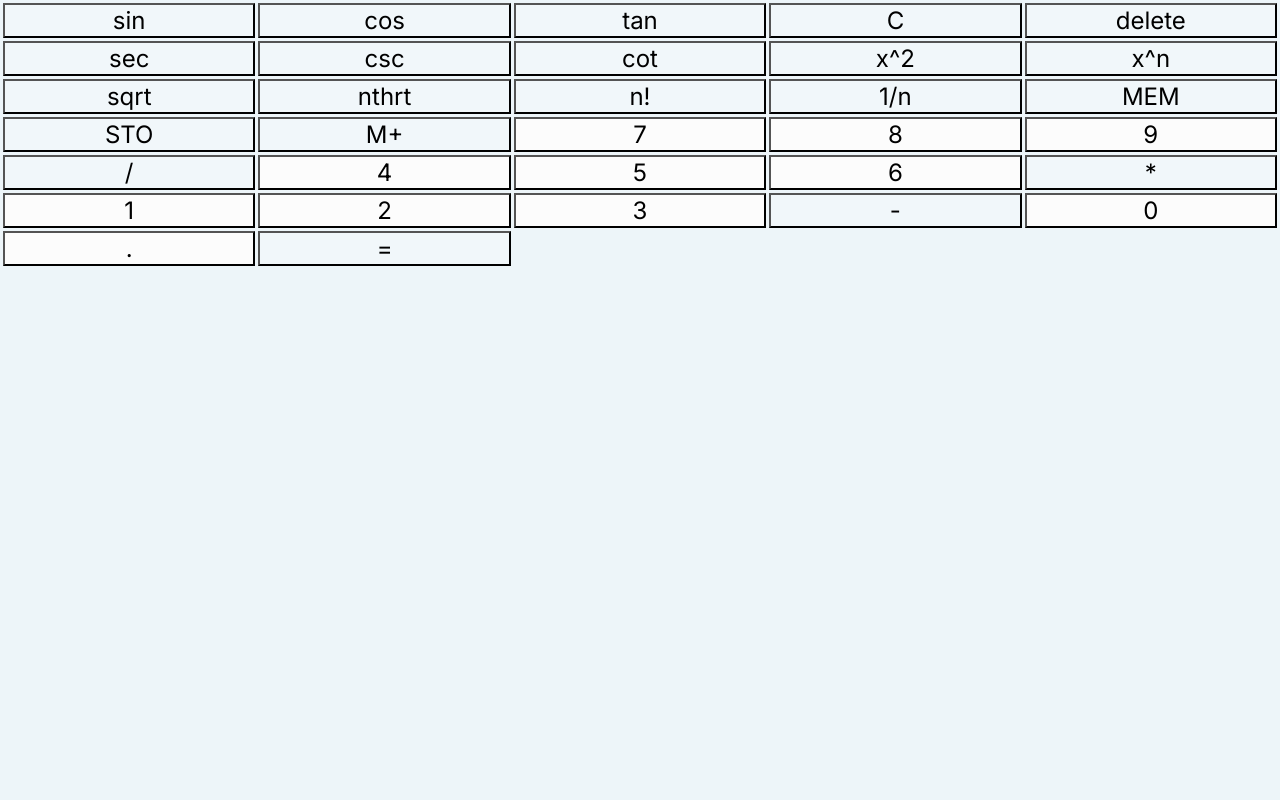
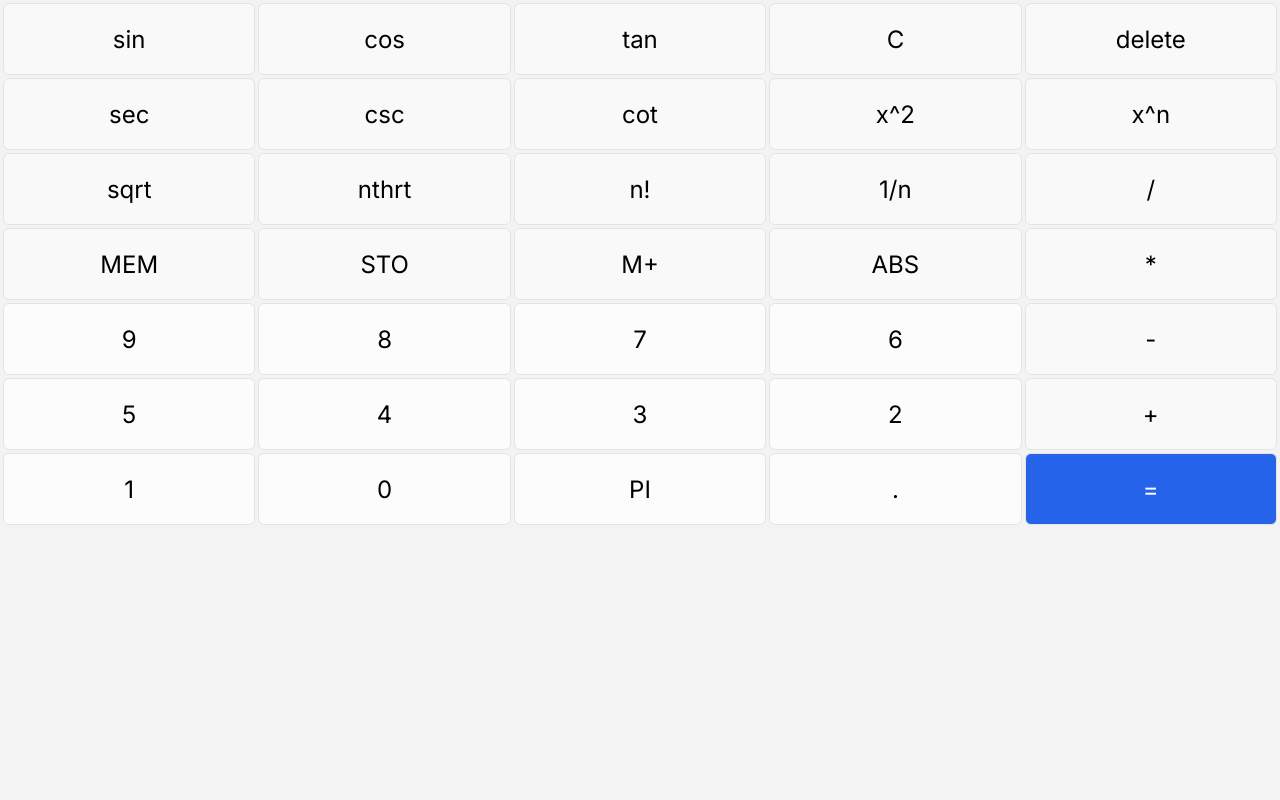
Before and after one commit to GIMMI42PIASTRATO/PHP-school-exercises, a PHP site: page /calculator/index.php in a window 1280 px wide. Run offline with PHP 8.4, Linux system fonts and the light colour scheme.

Commit message:
Update Keyboard class key definitions and enhance CSS styles for improved layout and interactivity

```diff
--- a/calculator/class/Keyboard.php
+++ b/calculator/class/Keyboard.php
@@ -22,24 +22,27 @@ class Keyboard
             new Key('nthrt', 'key operator'),
             new Key('n!', 'key operator'),
             new Key('1/n', 'key operator'),
+            new key('/', 'key operator'),
             new Key('MEM', 'key operator'),
             new Key('STO', 'key operator'),
             new Key('M+', 'key operator'),
+            new Key('ABS', 'key operator'),
+            new key('*', 'key operator'),
+            new key('9', 'key number'),
+            new key('8', 'key number'),
             new key('7', 'key number'),
-            new key('8', 'key number'),
-            new key('9', 'key number'),
-            new key('/', 'key operator'),
+            new key('6', 'key number'),
+            new key('-', 'key operator'),
+            new key('5', 'key number'),
             new key('4', 'key number'),
-            new key('5', 'key number'),
-            new key('6', 'key number'),
-            new key('*', 'key operator'),
+            new key('3', 'key number'),
+            new key('2', 'key number'),
+            new key('+', 'key operator'),
             new key('1', 'key number'),
-            new key('2', 'key number'),
-            new key('3', 'key number'),
-            new key('-', 'key operator'),
             new key('0', 'key number'),
+            new Key('PI', 'key number'),
             new key('.', 'key number'),
-            new key('=', 'key operator'),
+            new key('=', 'key equal'),
         ];
     }
 
--- a/calculator/style.css
+++ b/calculator/style.css
@@ -2,13 +2,14 @@
 
 * {
 	font-family: "Inter", sans-serif;
+	box-sizing: border-box;
 }
 
 html,
 body {
 	margin: 0;
 	height: 100%;
-	background-color: #edf5f9;
+	background-color: #f3f3f3;
 }
 
 .keyboard {
@@ -17,6 +18,7 @@ body {
 	padding: 3px;
 	border-radius: 5px;
 	grid-template-columns: repeat(5, 1fr);
+	grid-template-rows: repeat(7, minmax(0, 72px));
 }
 
 .key {
@@ -24,6 +26,15 @@ body {
 	justify-content: center;
 	align-items: center;
 	font-size: 1.5rem;
+	border: 1px solid #e4e4e7;
+	border-radius: 0.375rem;
+	transition: background-color cubic-bezier(0.4, 0, 0.2, 1) 0.15s;
+	cursor: pointer;
+	height: 100%;
+}
+
+.key:hover {
+	background-color: #f4f4f5;
 }
 
 .number {
@@ -31,9 +42,14 @@ body {
 }
 
 .operator {
-	background-color: #f1f7fa;
+	background-color: #f9f9f9;
 }
 
 .equal {
-	background-color: #1975c5;
+	background-color: #2563eb;
+	color: #fff;
 }
+
+.equal:hover {
+	background-color: #3a72ec;
+}
```
